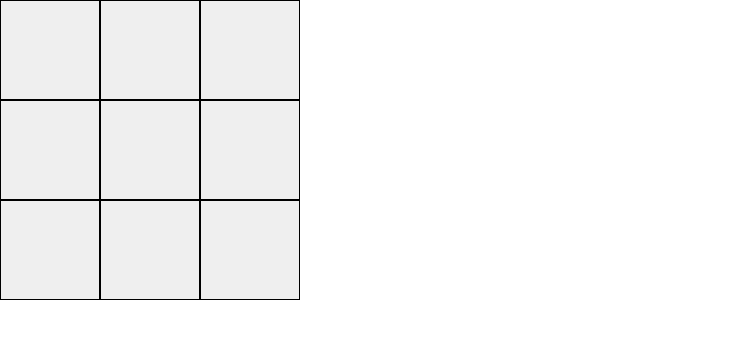
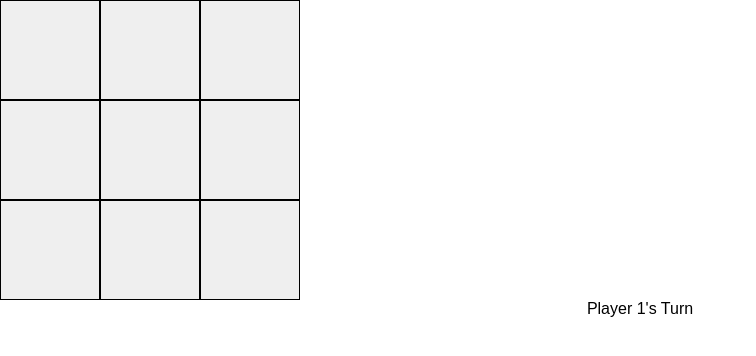
Before and after one commit to sjBao/tic-tac-toe, a React (Create React App) app in the folder client/: page / in a window 1280 px wide. Shown: the top 356 px of the page, without its empty margins (0-756 px from the left). Built offline with nearby package versions, Linux system fonts and the light colour scheme.

Commit message:
Display winner on screen when game over

```diff
--- a/client/src/App.js
+++ b/client/src/App.js
@@ -6,6 +6,7 @@ class App extends Component {
   state = {
     board: Array(9).fill(null),
     playerOneTurn: true,
+    winner: null,
   };
 
   markBox = (idx) => {
@@ -47,10 +48,8 @@ class App extends Component {
         board[Math.floor(idx%2) + 4],
         board[Math.floor(idx%2) + 6]
       ];
-
       this.checkWinner(currentRow);
     }
-
 
     if (idx%4 === 0) {
       currentRow = [
@@ -58,17 +57,16 @@ class App extends Component {
         board[Math.floor(idx%4) + 4],
         board[Math.floor(idx%4) + 8]
       ];
-
       this.checkWinner(currentRow);
     }
   }
 
   checkWinner = (arr) => {
     if (arr.every(box => box === 'X')) {
-      console.log('Player 1 Wins!')
+      this.setState({ winner: "Player 1"})
     };
     if (arr.every(box => box === 'O')) {
-      console.log('Player 2 Wins!')
+      this.setState({ winner: "Player 2"})
     };
   }
 
@@ -79,7 +77,8 @@ class App extends Component {
   }
 
   render() {
-    const board = this.state.board.map( (boxValue, i) => {
+    let { board, playerOneTurn, winner , gameStatus } = this.state;
+    const CurrentBoard = board.map( (boxValue, i) => {
       return (
         <BoardBox
           key={i}
@@ -92,10 +91,26 @@ class App extends Component {
         />
       )
     });
+    if (winner !== null ) {
+      gameStatus = (
+        <div>
+          <p>Game over!</p>
+          <p>{ winner }</p>
+        </div>
+      )
+    }
     return (
       <div className="App">
         <div className="board">
-          {board}
+          {CurrentBoard}
+        </div>
+
+        <div className="game-status">
+          { playerOneTurn ? "Player 1's Turn" : "Player 2's Turn" }
+        </div>
+
+        <div className="game-over-widget">
+          {gameStatus}
         </div>
       </div>
     );
```
